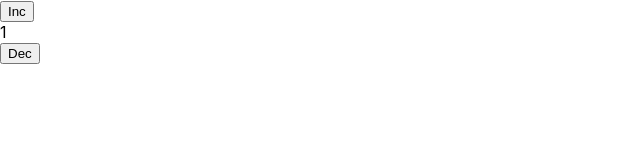
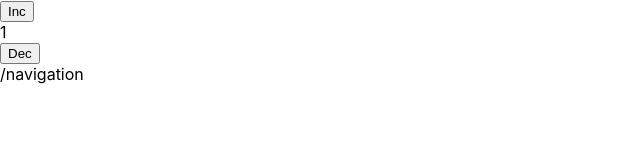
Before and after one commit to trickster1o1/artGallery-MERN, a React (Create React App) app in the folder maitriya-arts/: page / in a window 1280 px wide. Shown: the top 160 px of the page, without its empty margins (0-640 px from the left). Built offline with nearby package versions, Linux system fonts and the light colour scheme.

Commit message:
user controller and routes init

```diff
--- a/maitriya-arts/src/App.js
+++ b/maitriya-arts/src/App.js
@@ -3,6 +3,7 @@ import { login, logout } from "./features/user";
 
 function App() {
   const user = useSelector((state)=>state.userReducer.user);
+  const nav = useSelector((state) => state.navReducer);
   const dispatch = useDispatch();
 
   const eveHand = (hand) => {
@@ -22,6 +23,7 @@ function App() {
       <button onClick={()=>eveHand('inc')}>Inc</button>
       <div>{user.val}</div>
       <button onClick={()=>eveHand('dec')}>Dec</button>
+      <div>{nav}</div>
     </div>
   );
 }
--- a/maitriya-arts/src/features/navigation.js
+++ b/maitriya-arts/src/features/navigation.js
@@ -1,5 +1,5 @@
 import { createSlice } from "@reduxjs/toolkit";
-const initialState = '/';
+const initialState = '/navigation';
 
 export const navSlice = createSlice({
     name: 'nav',
```
Also changed, not shown: 2 other files (tests, documents, lock files or other folders).
